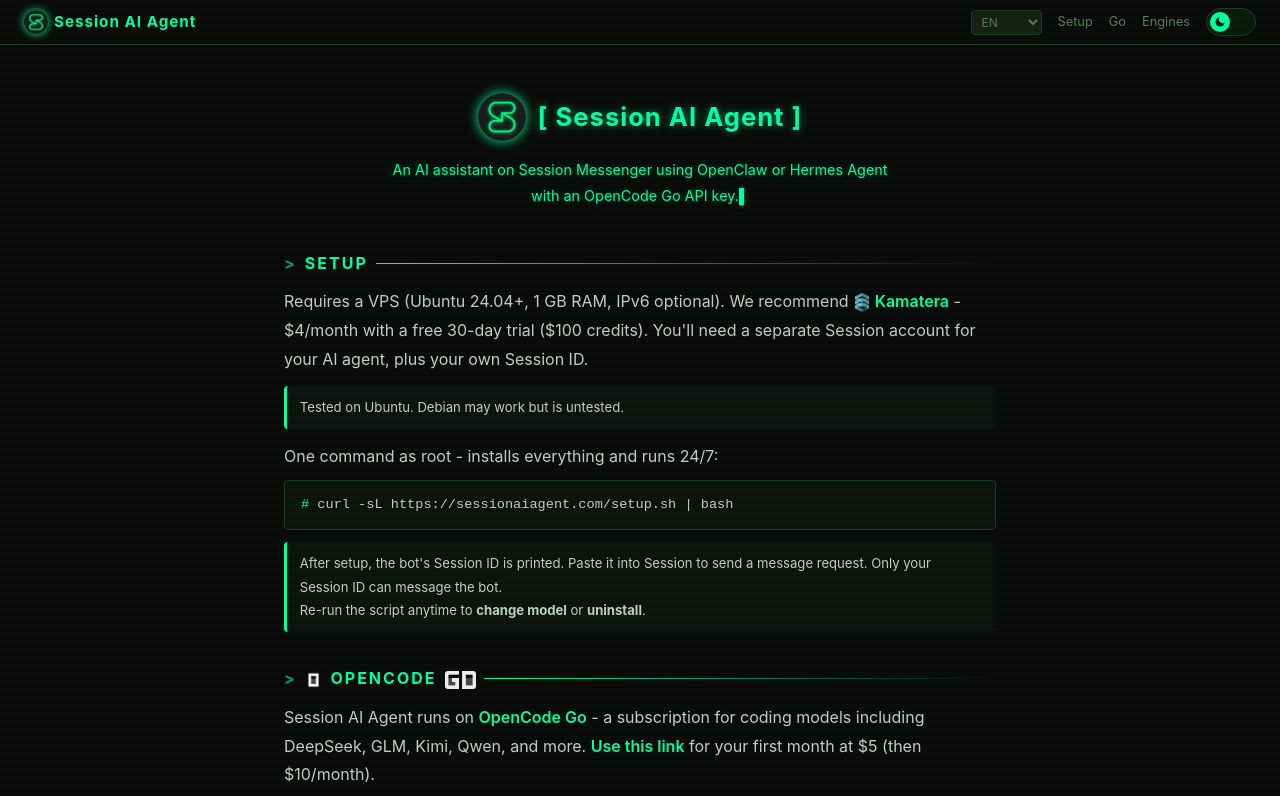
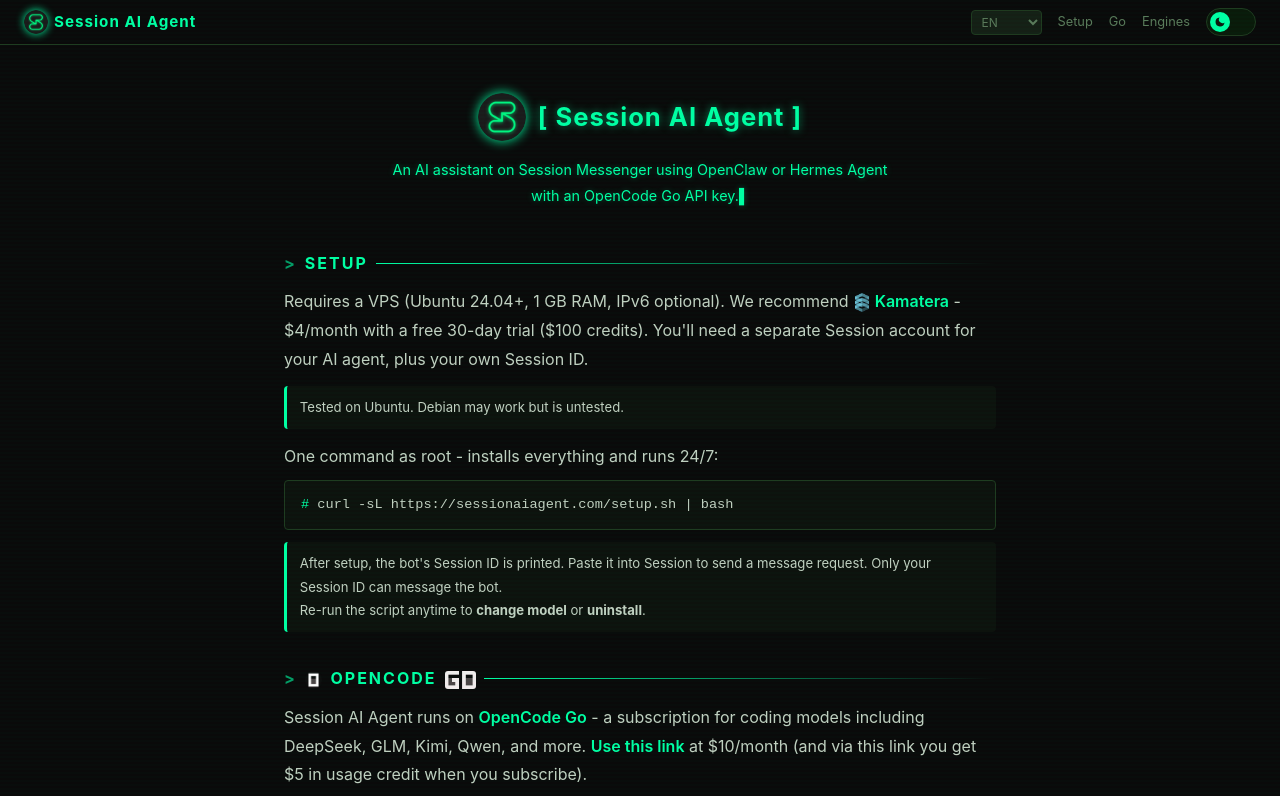
Before and after one commit to websplaining/sessionaiagent, a plain HTML site: page site/index.html in a window 1280 px wide. Shown: the top 796 px of the page. Drawn offline with Linux system fonts and the light colour scheme.

Commit message:
Update OpenCode Go referral verbiage (0/month,  usage credit via link)

```diff
--- a/site/index.html
+++ b/site/index.html
@@ -211,7 +211,7 @@
 </div>
 
 <h2 id="opencode"><a href="https://opencode.ai/go?ref=9Q6GKAZPK6"><img src="/opencode%20logo.png" alt="" class="h2-logo"></a> OpenCode <a href="https://opencode.ai/go?ref=9Q6GKAZPK6"><img src="/go%20logo.png" alt="Go" class="h2-logo"></a></h2>
-<p><span data-i18n="p_go1">Session AI Agent runs on</span> <a href="https://opencode.ai/go?ref=9Q6GKAZPK6">OpenCode Go</a> - <span data-i18n="p_go2">a subscription for coding models including DeepSeek, GLM, Kimi, Qwen, and more.</span> <a href="https://opencode.ai/go?ref=9Q6GKAZPK6" data-i18n="use_link">Use this link</a> <span data-i18n="p_go3">for your first month at $5</span> <span data-i18n="p_go4">(then $10/month).</span></p>
+<p><span data-i18n="p_go1">Session AI Agent runs on</span> <a href="https://opencode.ai/go?ref=9Q6GKAZPK6">OpenCode Go</a> - <span data-i18n="p_go2">a subscription for coding models including DeepSeek, GLM, Kimi, Qwen, and more.</span> <a href="https://opencode.ai/go?ref=9Q6GKAZPK6" data-i18n="use_link">Use this link</a> <span data-i18n="p_go3">at $10/month</span> <span data-i18n="p_go4">(and via this link you get $5 in usage credit when you subscribe).</span></p>
 <p data-i18n="p_models">The script fetches available models live during setup. You pick by number. Default: <code>opencode-go/deepseek-v4-flash</code>.</p>
 
 <h2 id="engines" data-i18n="h_engines">Agent Engines</h2>
@@ -256,7 +256,7 @@
     p_oneliner:'One command as root - installs everything and runs 24/7:',
     note_rerun1:'After setup, the bot\'s Session ID is printed. Paste it into Session to send a message request. Only your Session ID can message the bot.',
     note_rerun2:'Re-run the script anytime to', change_model:'change model', uninstall:'uninstall', or:'or',
-    p_go1:'Session AI Agent runs on', p_go2:'a subscription for coding models including DeepSeek, GLM, Kimi, Qwen, and more.', use_link:'Use this link', p_go3:'for your first month at $5', p_go4:'(then $10/month).',
+    p_go1:'Session AI Agent runs on', p_go2:'a subscription for coding models including DeepSeek, GLM, Kimi, Qwen, and more.', use_link:'Use this link', p_go3:'at $10/month', p_go4:'(and via this link you get $5 in usage credit when you subscribe).',
     p_models:'The script fetches available models live during setup. You pick by number. Default: <code>opencode-go/deepseek-v4-flash</code>.',
     p_engines:'Choose between two AI engines during setup:',
     li_openclaw:'OpenClaw', li_oc_desc:'- multi-channel gateway agent (default)',
@@ -274,7 +274,7 @@
     p_oneliner:'Одна команда от root - устанавливает всё и работает 24/7:',
     note_rerun1:'После установки отобразится Session ID бота. Вставьте его в Session. Только ваш Session ID может отправлять сообщения боту.',
     note_rerun2:'Запустите скрипт снова чтобы', change_model:'сменить модель', uninstall:'удалить', or:'или',
-    p_go1:'Session AI Agent работает на', p_go2:'подписке с моделями DeepSeek, GLM, Kimi, Qwen и др.', use_link:'Используйте ссылку', p_go3:'для первого месяца за $5', p_go4:'(затем $10/мес).',
+    p_go1:'Session AI Agent работает на', p_go2:'подписке с моделями DeepSeek, GLM, Kimi, Qwen и др.', use_link:'Используйте ссылку', p_go3:'по $10/мес', p_go4:'(а по этой ссылке вы получите $5 в виде кредита на использование при подписке).',
     p_models:'Скрипт загружает доступные модели во время установки. Выбор по номеру. По умолчанию: <code>opencode-go/deepseek-v4-flash</code>.',
     p_engines:'Выберите один из двух AI движков при установке:',
     li_openclaw:'OpenClaw', li_oc_desc:'- многоканальный шлюзовой агент (по умолчанию)',
@@ -291,7 +291,7 @@
     p_oneliner:'Un comando como root - instala todo y funciona 24/7:',
     note_rerun1:'Tras la instalación, se muestra el Session ID del bot. Pégalo en Session. Solo tu Session ID puede enviar mensajes al bot.',
     note_rerun2:'Vuelve a ejecutar el script para', change_model:'cambiar modelo', uninstall:'desinstalar', or:'o',
-    p_go1:'Session AI Agent funciona con', p_go2:'una suscripción con modelos DeepSeek, GLM, Kimi, Qwen y más.', use_link:'Usa este enlace', p_go3:'para tu primer mes a $5', p_go4:'(luego $10/mes).',
+    p_go1:'Session AI Agent funciona con', p_go2:'una suscripción con modelos DeepSeek, GLM, Kimi, Qwen y más.', use_link:'Usa este enlace', p_go3:'a $10/mes', p_go4:'(y a través de este enlace obtienes $5 en crédito de uso al suscribirte).',
     p_models:'El script obtiene los modelos disponibles durante la instalación. Eliges por número. Por defecto: <code>opencode-go/deepseek-v4-flash</code>.',
     p_engines:'Elige entre dos motores IA durante la instalación:',
     li_openclaw:'OpenClaw', li_oc_desc:'- agente de puerta de enlace multicanal (por defecto)',
@@ -308,7 +308,7 @@
     p_oneliner:'أمر واحد كـ root - يثبت كل شيء ويعمل 24/7:',
     note_rerun1:'بعد التثبيت، سيظهر Session ID للبوت. الصقه في Session. فقط Session ID الخاص بك يمكنه مراسلة البوت.',
     note_rerun2:'أعد تشغيل السكريبت لـ', change_model:'تغيير النموذج', uninstall:'إلغاء التثبيت', or:'أو',
-    p_go1:'يعمل Session AI Agent على', p_go2:'اشتراك مع نماذج DeepSeek, GLM, Kimi, Qwen وغيرها.', use_link:'استخدم هذا الرابط',     p_go3:'لشهرك الأول بـ $5', p_go4:'(ثم 10$/شهر).',
+    p_go1:'يعمل Session AI Agent على', p_go2:'اشتراك مع نماذج DeepSeek, GLM, Kimi, Qwen وغيرها.', use_link:'استخدم هذا الرابط',     p_go3:'بسعر $10/شهر', p_go4:'(وباستخدام هذا الرابط ستحصل على $5 رصيد استخدام عند الاشتراك).',
     p_models:'يجلب السكريبت النماذج المتاحة أثناء التثبيت. تختار بالرقم. الافتراضي: <code>opencode-go/deepseek-v4-flash</code>.',
     p_engines:'اختر بين محركي ذكاء اصطناعي أثناء التثبيت:',
     li_openclaw:'OpenClaw', li_oc_desc:'- وكيل بوابة متعدد القنوات (افتراضي)',
@@ -325,7 +325,7 @@
     p_oneliner:'一条命令以 root 运行 - 安装所有并 24/7 运行：',
     note_rerun1:'安装后，会显示机器人的 Session ID。在 Session 中粘贴即可发消息。只有你的 Session ID 可以发消息给机器人。',
     note_rerun2:'重新运行脚本以', change_model:'更换模型', uninstall:'卸载', or:'或',
-    p_go1:'Session AI 代理运行于', p_go2:'订阅服务，包含 DeepSeek、GLM、Kimi、Qwen 等模型。', use_link:'使用此链接',     p_go3:'首月仅需 $5', p_go4:'（之后 $10/月）。',
+    p_go1:'Session AI 代理运行于', p_go2:'订阅服务，包含 DeepSeek、GLM、Kimi、Qwen 等模型。', use_link:'使用此链接',     p_go3:'每月 $10', p_go4:'（通过此链接订阅可获得 $5 使用额度）。',
     p_models:'脚本在安装时获取可用模型。按编号选择。默认：<code>opencode-go/deepseek-v4-flash</code>。',
     p_engines:'安装时选择两个 AI 引擎之一：',
     li_openclaw:'OpenClaw', li_oc_desc:'- 多渠道网关代理（默认）',
@@ -342,7 +342,7 @@
     p_oneliner:'rootで1つのコマンド - すべてインストールして24/7稼働：',
     note_rerun1:'セットアップ後、ボットのSession IDが表示されます。Sessionに貼り付けてメッセージを送信。あなたのSession IDのみがボットにメッセージできます。',
     note_rerun2:'スクリプトを再実行して', change_model:'モデル変更', uninstall:'アンインストール', or:'または',
-    p_go1:'Session AI エージェントは', p_go2:'DeepSeek、GLM、Kimi、Qwenなどのモデルを含むサブスクリプションで動作します。', use_link:'このリンクを使用',     p_go3:'して初月 $5', p_go4:'（その後$10/月）。',
+    p_go1:'Session AI エージェントは', p_go2:'DeepSeek、GLM、Kimi、Qwenなどのモデルを含むサブスクリプションで動作します。', use_link:'このリンクを使用',     p_go3:'月額 $10', p_go4:'（このリンクから登録すると $5 の利用クレジットがもらえます）。',
     p_models:'スクリプトはセットアップ時に利用可能なモデルを取得します。番号で選択。デフォルト：<code>opencode-go/deepseek-v4-flash</code>。',
     p_engines:'セットアップ時に2つのAIエンジンから選択：',
     li_openclaw:'OpenClaw', li_oc_desc:'- マルチチャンネルゲートウェイエージェント（デフォルト）',
@@ -359,7 +359,7 @@
     p_oneliner:'root के रूप में एक कमांड - सब कुछ इंस्टॉल करता है और 24/7 चलता है:',
     note_rerun1:'सेटअप के बाद, बॉट का Session ID दिखाया जाएगा। इसे Session में पेस्ट करें। केवल आपका Session ID बॉट को मैसेज कर सकता है।',
     note_rerun2:'स्क्रिप्ट फिर से चलाएं', change_model:'मॉडल बदलें', uninstall:'अनइंस्टॉल करें', or:'या',
-    p_go1:'Session AI Agent', p_go2:'सब्सक्रिप्शन पर चलता है जिसमें DeepSeek, GLM, Kimi, Qwen और अन्य मॉडल शामिल हैं।', use_link:'यह लिंक उपयोग करें',     p_go3:'पहले महीने के लिए $5', p_go4:'(फिर $10/माह)।',
+    p_go1:'Session AI Agent', p_go2:'सब्सक्रिप्शन पर चलता है जिसमें DeepSeek, GLM, Kimi, Qwen और अन्य मॉडल शामिल हैं।', use_link:'यह लिंक उपयोग करें',     p_go3:'$10/माह पर', p_go4:'(और इस लिंक से सदस्यता लेने पर आपको $5 उपयोग क्रेडिट मिलेगा)।',
     p_models:'स्क्रिप्ट सेटअप के दौरान उपलब्ध मॉडल लाती है। नंबर से चुनें। डिफ़ॉल्ट: <code>opencode-go/deepseek-v4-flash</code>।',
     p_engines:'सेटअप के दौरान दो AI इंजन में से चुनें:',
     li_openclaw:'OpenClaw', li_oc_desc:'- मल्टी-चैनल गेटवे एजेंट (डिफ़ॉल्ट)',
@@ -376,7 +376,7 @@
     p_oneliner:'Um comando como root - instala tudo e funciona 24/7:',
     note_rerun1:'Após a instalação, o Session ID do bot é exibido. Cole no Session para enviar uma mensagem. Apenas seu Session ID pode enviar mensagens ao bot.',
     note_rerun2:'Execute o script novamente para', change_model:'trocar modelo', uninstall:'desinstalar', or:'ou',
-    p_go1:'Session AI Agent roda no', p_go2:'uma assinatura com modelos DeepSeek, GLM, Kimi, Qwen e mais.', use_link:'Use este link',     p_go3:'para seu primeiro mês por $5', p_go4:'(depois $10/mês).',
+    p_go1:'Session AI Agent roda no', p_go2:'uma assinatura com modelos DeepSeek, GLM, Kimi, Qwen e mais.', use_link:'Use este link',     p_go3:'a $10/mês', p_go4:'(e através deste link você ganha $5 em crédito de uso ao assinar).',
     p_models:'O script busca modelos disponíveis durante a instalação. Escolha por número. Padrão: <code>opencode-go/deepseek-v4-flash</code>.',
     p_engines:'Escolha entre dois motores de IA durante a instalação:',
     li_openclaw:'OpenClaw', li_oc_desc:'- agente de gateway multicanal (padrão)',
@@ -393,7 +393,7 @@
     p_oneliner:'Une commande en root - installe tout et fonctionne 24/7 :',
     note_rerun1:'Après l\'installation, le Session ID du bot s\'affiche. Collez-le dans Session pour envoyer un message. Seul votre Session ID peut envoyer des messages au bot.',
     note_rerun2:'Relancez le script pour', change_model:'changer de modèle', uninstall:'désinstaller', or:'ou',
-    p_go1:'Session AI Agent fonctionne avec', p_go2:'un abonnement incluant DeepSeek, GLM, Kimi, Qwen et plus.', use_link:'Utilisez ce lien',     p_go3:'pour votre premier mois à $5', p_go4:'(puis 10$/mois).',
+    p_go1:'Session AI Agent fonctionne avec', p_go2:'un abonnement incluant DeepSeek, GLM, Kimi, Qwen et plus.', use_link:'Utilisez ce lien',     p_go3:'à 10$/mois', p_go4:"(et via ce lien, vous obtenez 5 \$ de crédit d'utilisation en vous abonnant).",
     p_models:'Le script récupère les modèles disponibles lors de l\'installation. Choisissez par numéro. Défaut : <code>opencode-go/deepseek-v4-flash</code>.',
     p_engines:'Choisissez entre deux moteurs IA lors de l\'installation :',
     li_openclaw:'OpenClaw', li_oc_desc:'- agent passerelle multicanal (défaut)',
@@ -410,7 +410,7 @@
     p_oneliner:'Eén commando als root - installeert alles en draait 24/7:',
     note_rerun1:'Na installatie wordt het Session ID van de bot getoond. Plak het in Session om een bericht te sturen. Alleen jouw Session ID kan berichten sturen naar de bot.',
     note_rerun2:'Voer het script opnieuw uit om', change_model:'model te wijzigen', uninstall:'verwijderen', or:'of',
-    p_go1:'Session AI Agent draait op', p_go2:'een abonnement met modellen zoals DeepSeek, GLM, Kimi, Qwen en meer.', use_link:'Gebruik deze link', p_go3:'voor je eerste maand voor', p_go4:'(daarna $10/maand).',
+    p_go1:'Session AI Agent draait op', p_go2:'een abonnement met modellen zoals DeepSeek, GLM, Kimi, Qwen en meer.', use_link:'Gebruik deze link', p_go3:'voor $10/maand', p_go4:'(en via deze link krijg je $5 gebruikskrediet bij het abonneren).',
     p_models:'Het script haalt beschikbare modellen op tijdens installatie. Kies op nummer. Standaard: <code>opencode-go/deepseek-v4-flash</code>.',
     p_engines:'Kies tussen twee AI-engines tijdens installatie:',
     li_openclaw:'OpenClaw', li_oc_desc:'- multi-channel gateway agent (standaard)',
@@ -427,7 +427,7 @@
     p_oneliner:'root로 한 줄 명령 - 모두 설치하고 24/7 실행:',
     note_rerun1:'설치 후 봇의 Session ID가 표시됩니다. Session에 붙여넣어 메시지를 보내세요. 본인 Session ID만 봇에 메시지를 보낼 수 있습니다.',
     note_rerun2:'스크립트를 다시 실행하여', change_model:'모델 변경', uninstall:'제거', or:'또는',
-    p_go1:'Session AI 에이전트는', p_go2:'DeepSeek, GLM, Kimi, Qwen 등의 모델을 포함한 구독으로 작동합니다.', use_link:'이 링크 사용', p_go3:'첫 달', p_go4:'(이후 월 $10).',
+    p_go1:'Session AI 에이전트는', p_go2:'DeepSeek, GLM, Kimi, Qwen 등의 모델을 포함한 구독으로 작동합니다.', use_link:'이 링크 사용', p_go3:'월 $10', p_go4:'(이 링크로 구독하면 $5 사용 크레딧을 받을 수 있습니다).',
     p_models:'설치 중 사용 가능한 모델을 가져옵니다. 번호로 선택. 기본값: <code>opencode-go/deepseek-v4-flash</code>.',
     p_engines:'설치 중 두 AI 엔진 중 선택:',
     li_openclaw:'OpenClaw', li_oc_desc:'- 멀티채널 게이트웨이 에이전트 (기본)',
@@ -444,7 +444,7 @@
     p_oneliner:'یک دستور به عنوان root - همه چیز را نصب می‌کند و ۲۴/۷ اجرا می‌شود:',
     note_rerun1:'پس از نصب، Session ID ربات نمایش داده می‌شود. آن را در Session پیست کنید. فقط Session ID شما می‌تواند به ربات پیام دهد.',
     note_rerun2:'اسکریپت را دوباره اجرا کنید برای', change_model:'تغییر مدل', uninstall:'حذف', or:'یا',
-    p_go1:'Session AI Agent روی', p_go2:'یک اشتراک شامل مدل‌های DeepSeek، GLM، Kimi، Qwen و بیشتر اجرا می‌شود.', use_link:'از این لینک استفاده کنید', p_go3:'برای ماه اول', p_go4:'(سپس ۱۰$/ماه).',
+    p_go1:'Session AI Agent روی', p_go2:'یک اشتراک شامل مدل‌های DeepSeek، GLM، Kimi، Qwen و بیشتر اجرا می‌شود.', use_link:'از این لینک استفاده کنید', p_go3:'با اشتراک ماهانه $10', p_go4:'(و با استفاده از این لینک پس از اشتراک، $5 اعتبار استفاده دریافت میکنید).',
     p_models:'اسکریپت مدل‌های موجود را هنگام نصب دریافت می‌کند. با شماره انتخاب کنید. پیش‌فرض: <code>opencode-go/deepseek-v4-flash</code>.',
     p_engines:'هنگام نصب بین دو موتور هوش مصنوعی انتخاب کنید:',
     li_openclaw:'OpenClaw', li_oc_desc:'- عامل دروازه چند کاناله (پیش‌فرض)',
```
Also changed, not shown: README.md, 1 other file.
